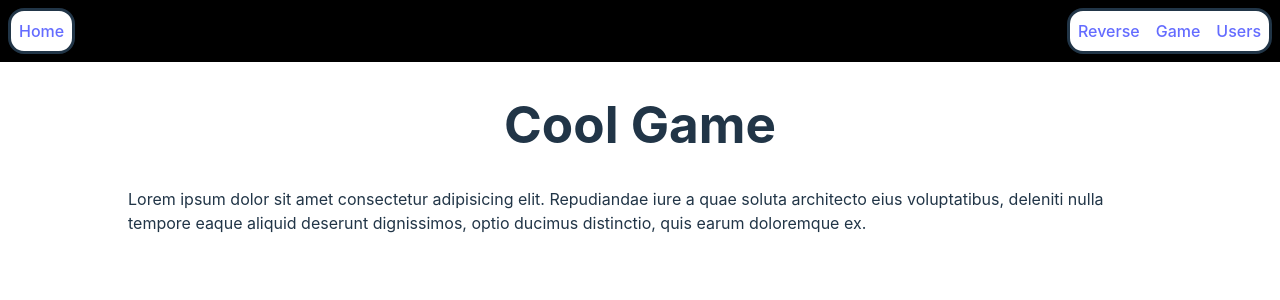
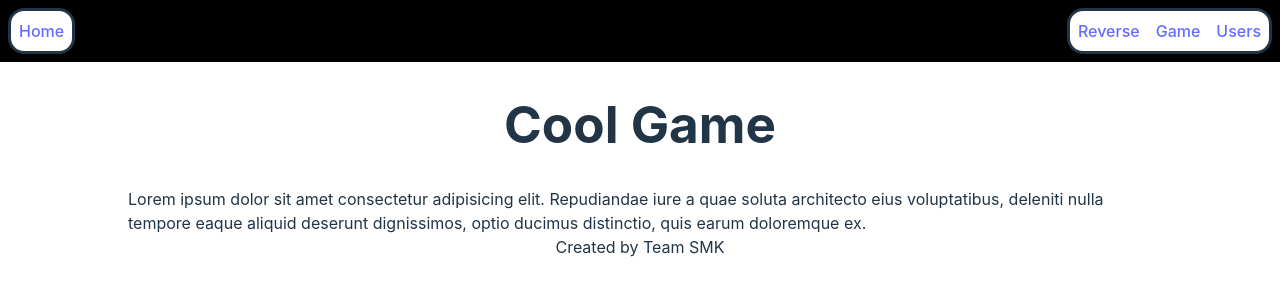
Before and after one commit to egelix/Autumn, a React (Vite) app in the folder frontend/: page / in a window 1280 px wide. Shown: the top 300 px of the page. Built offline with nearby package versions, Linux system fonts and the light colour scheme.

Commit message:
added footer to layout

```diff
--- /dev/null
+++ b/frontend/src/components/Footer/Footer.jsx
@@ -0,0 +1,6 @@
+const Footer = () => {
+    return (
+        <div className="footer-container">Created by Team SMK</div>
+    )
+}
+export default Footer;
--- a/frontend/src/components/Layout/Layout.css
+++ b/frontend/src/components/Layout/Layout.css
@@ -0,0 +1,4 @@
+.footer-container {
+    width: 100%;
+    text-align: center;
+}
--- a/frontend/src/components/Layout/Layout.jsx
+++ b/frontend/src/components/Layout/Layout.jsx
@@ -2,6 +2,7 @@
 import "./Layout.css";
 import Navbar from "../Navbar/Navbar";
 import { Outlet } from "react-router-dom";
+import Footer from "../Footer/Footer";
 
 // Pass the child props
 export default function Layout({ children }) {
@@ -9,6 +10,7 @@
     <div>
       <Navbar />
       <Outlet />
+      <Footer />
     </div>
   );
 }
```
Also changed, not shown: frontend/src/components/Footer/Footer.css (added).
